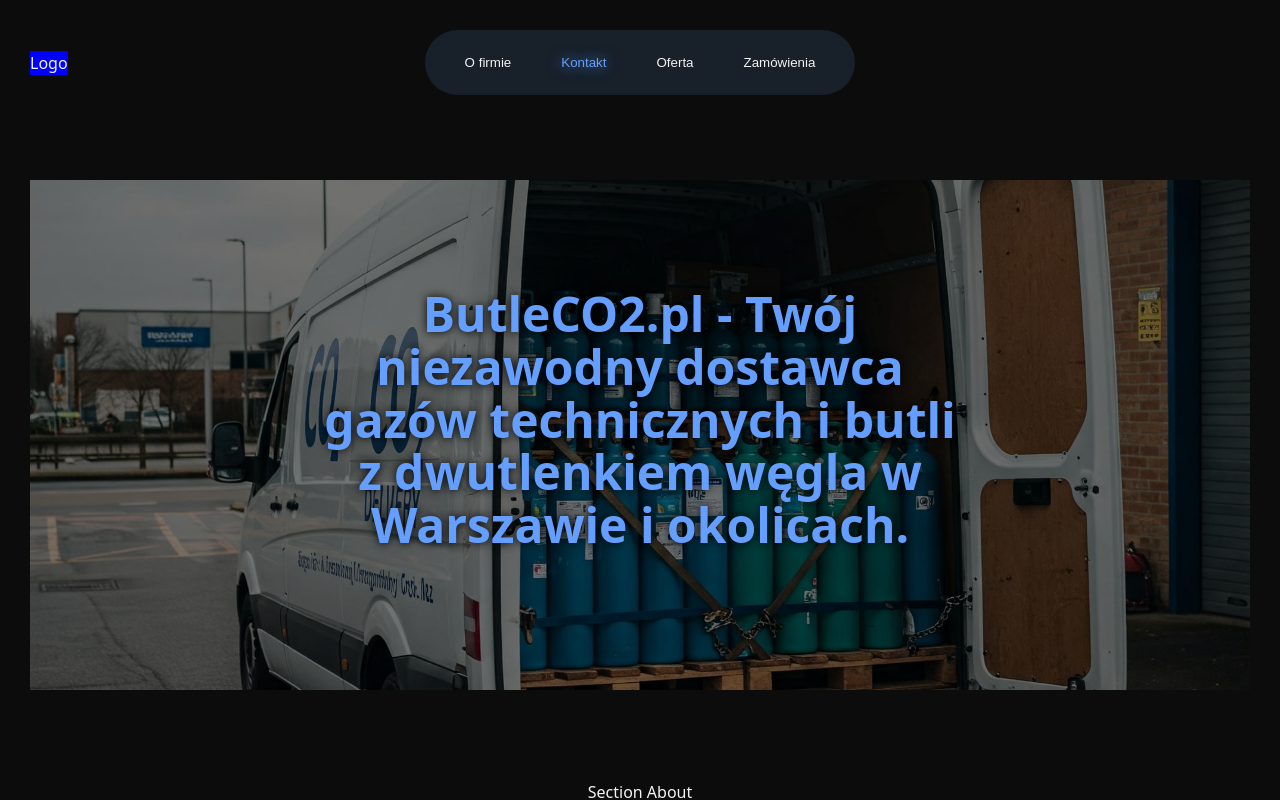
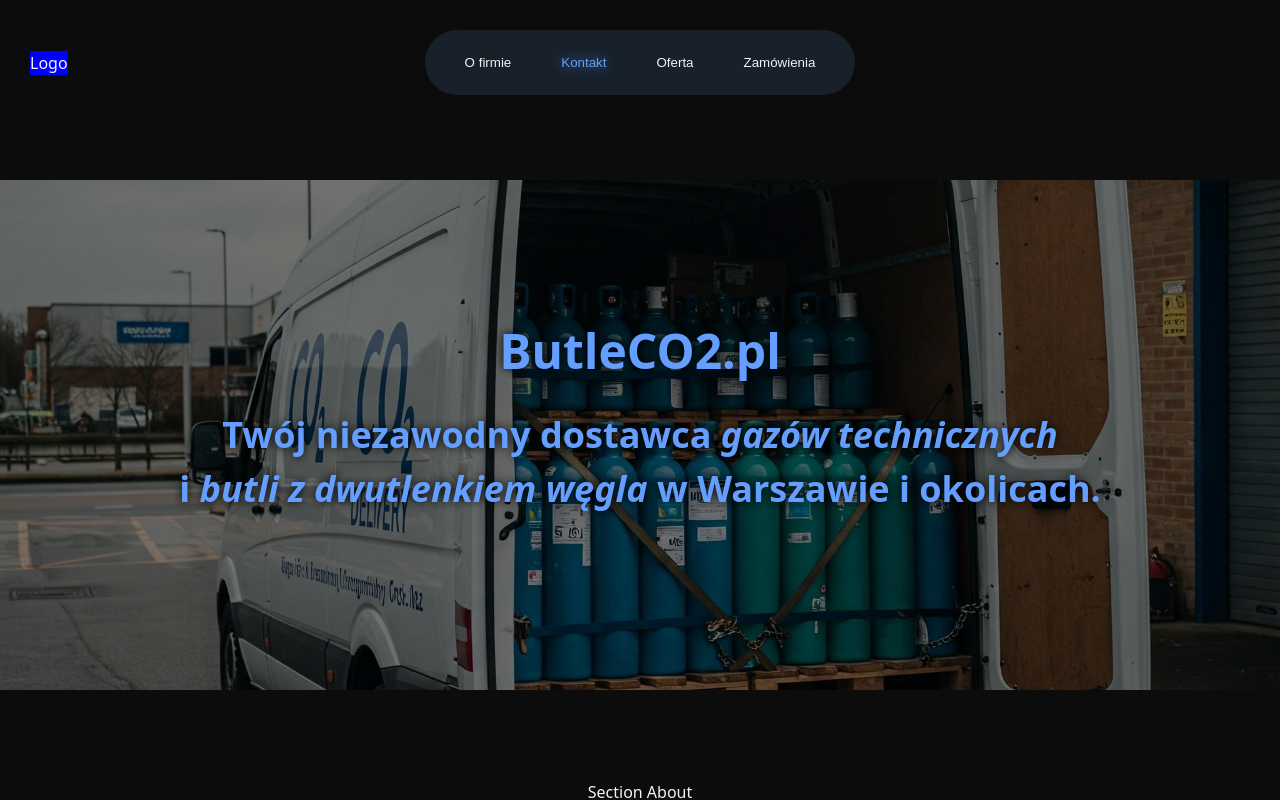
Before and after one commit to AMichalMurawski/butleCO2, a React (Vite) app: page / in a window 1280 px wide. Shown: the top 800 px of the page. Built offline with nearby package versions, Linux system fonts and the light colour scheme.

Commit message:
- stylizing sentence

```diff
--- a/src/sections/Hero/Hero.styled.ts
+++ b/src/sections/Hero/Hero.styled.ts
@@ -6,6 +6,7 @@
   position: relative;
   width: 100%;
   height: 600px;
+  padding-inline: 0;
 `;
 
 export const Image = styled.div`
@@ -17,12 +18,21 @@
   filter: brightness(50%);
 `;
 
-export const Title = styled.h1`
+export const Sentence = styled.div`
   position: absolute;
   top: 50%;
   left: 50%;
-  font-size: 48px;
   transform: translate(-50%, -50%);
   color: ${({ theme }) => theme.color.hightlight};
   text-shadow: 0 0 10px black;
+  width: 80%;
+`
+
+export const Title = styled.h1`
+  font-size: 48px;
+  margin-bottom: 30px;
 `;
+
+export const Subtitle = styled.h2`
+  font-size: 36px;
+`
--- a/src/sections/Hero/Hero.tsx
+++ b/src/sections/Hero/Hero.tsx
@@ -1,14 +1,15 @@
 import React from 'react';
-import { HeroSection, Image, Title } from './Hero.styled';
+import { HeroSection, Image, Sentence, Subtitle, Title } from './Hero.styled';
 
 const Hero: React.FC = () => {
   return (
     <HeroSection>
       <Image />
-      <Title>
-        ButleCO2.pl - Twój niezawodny dostawca gazów technicznych i butli z dwutlenkiem węgla w
-        Warszawie i okolicach.
-      </Title>
+      <Sentence>
+        <Title>ButleCO2.pl</Title>
+        <Subtitle>Twój niezawodny dostawca <i>gazów technicznych</i></Subtitle>
+        <Subtitle>i <i>butli z dwutlenkiem węgla</i> w Warszawie i okolicach.</Subtitle>
+      </Sentence>
     </HeroSection>
   );
 };
```
